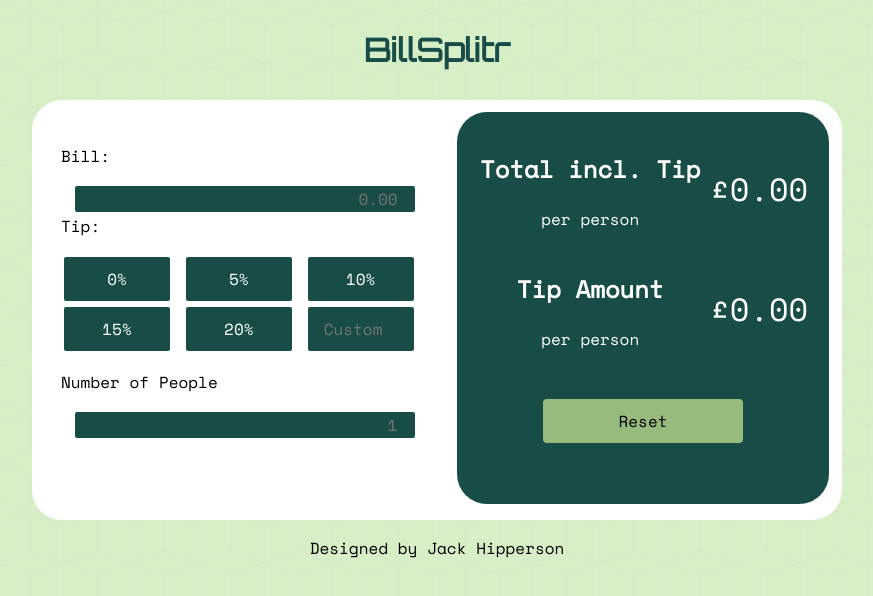
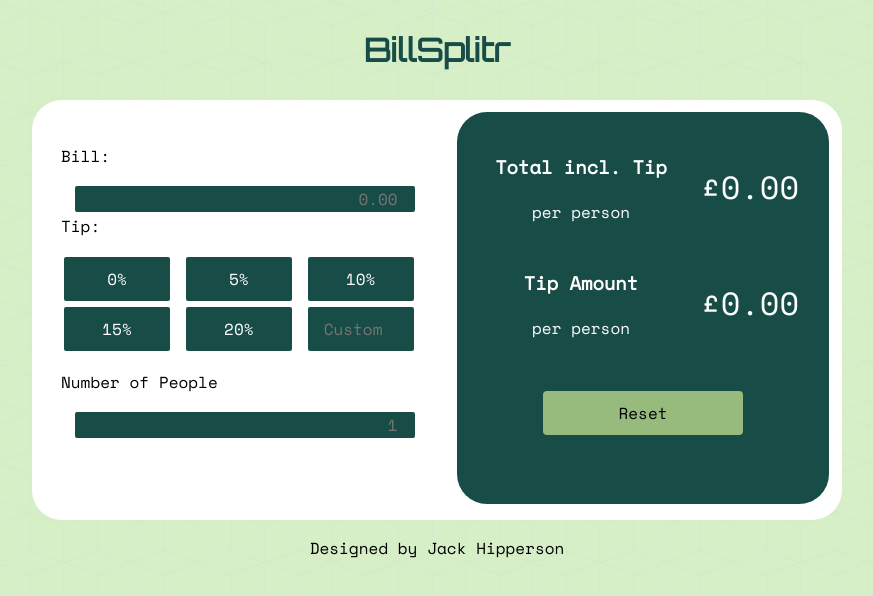
Before and after one commit to jackhipperson/BillSplitr, a plain HTML site: page index.html in a window 1280 px wide. Shown: the whole page, without its empty margins (203-1076 px from the left). Drawn offline with nearby package versions, Linux system fonts and the light colour scheme.

Commit message:
Update index.html

```diff
--- a/index.html
+++ b/index.html
@@ -43,7 +43,7 @@
                     <table>
                         <tr>
                             <td>
-                                <h2>Total incl. Tip</h2>
+                                <p class="result-text">Total incl. Tip</p>
                                 <p class="amount-p">per person</p>
                             </td>
                             <td>
@@ -52,7 +52,7 @@
                         </tr>
                         <tr>
                             <td>
-                                <h2>Tip Amount</h2>
+                                <p class="result-text">Tip Amount</p>
                                 <p class="amount-p" id="total-amount-per-person">per person</p>
                             </td>
                             <td>
```
